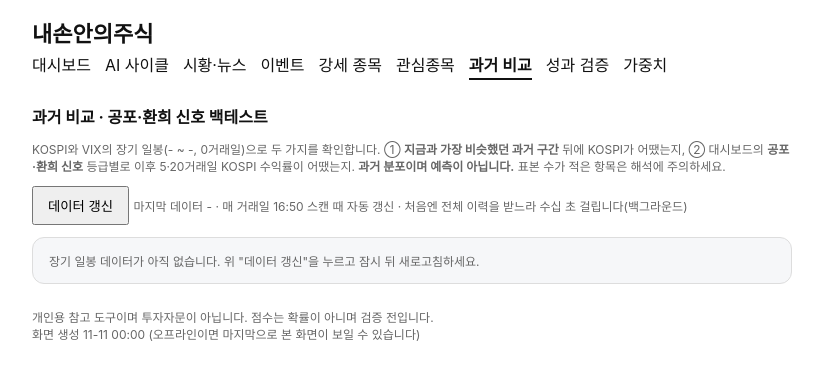
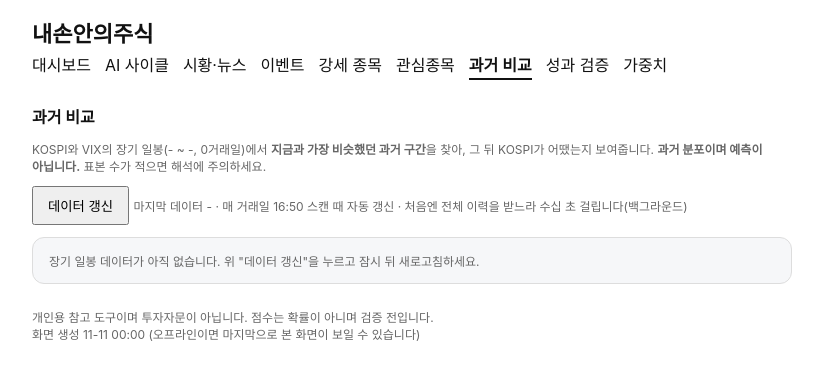
Before and after one commit to leeys4613/stockRecom, a FastAPI app: page /analog in a window 1280 px wide. Shown: the top 380 px of the page, without its empty margins (228-1051 px from the left). Run offline with FastAPI, Linux system fonts and the light colour scheme; data that the repository does not hold is empty.

Commit message:
Analog page: remove fear/greed signal backtest section (too much data); keep similar-past view
Co-Authored-By: Claude Sonnet 5.5 <noreply@anthropic.com>

```diff
--- a/analog.py
+++ b/analog.py
@@ -1,4 +1,4 @@
-"""과거 유사 국면 분석과 공포·환희 신호 백테스트 (KOSPI 지수 기준, 순수 계산).
+"""과거 유사 국면 분석 (KOSPI 지수 기준, 순수 계산).
 
 특징(앱의 공포·환희 신호와 같은 입력): VIX, VIX 10일 평균, KOSPI 10거래일 변화(%), KOSPI 10일 고점 대비(%).
 시차: 한국 장 마감 시점에는 직전 미국 장 마감 VIX 만 알 수 있으므로, KOSPI 날짜보다 "이전" 날짜의 VIX 를 쓴다(미래 정보 차단).
@@ -8,10 +8,8 @@ import math
 import statistics
 
 import config
-from scoring import sentiment
 
 TREND = config.TREND_DAYS
-LEVELS = [("extreme_fear", "공포 과열"), ("fear", "공포"), ("neutral", "보통"), ("greed", "낙관"), ("extreme_greed", "환희 과열")]
 HORIZONS = (5, 20)
 
 
@@ -35,8 +33,6 @@ def build_rows(ks, vix, start=None):
         row = dict(i=i, date=d, vix=v, vixavg=vavg, k10=k10, kdd=kdd, close=c)
         for h in HORIZONS:
             row[f"f{h}"] = (closes[i + h] / c - 1) * 100 if i + h < len(closes) else None
-        sig = sentiment.assess(vix=v, vix_avg=vavg, kospi_10d=k10, kospi_dd=kdd)
-        row["level"], row["net"] = (sig["level"], sig["net"]) if sig else (None, None)
         rows.append(row)
     return rows
 
@@ -80,30 +76,6 @@ def verdict(d, base):
     return dict(label="평소와 비슷", cls="none", diff=diff)
 
 
-def _episodes(rows, sep=None):
-    """같은 신호가 sep 거래일 이내로 이어지면 한 에피소드. 각 에피소드의 첫 날 행을 돌려준다."""
-    sep = sep or config.ANALOG_SEP_DAYS
-    out, last_i = [], None
-    for r in rows:
-        if last_i is None or r["i"] - last_i > sep:
-            out.append(r)
-        last_i = r["i"]
-    return out
-
-
-def backtest(rows):
-    """신호 등급별 이후 수익률. all=해당 등급인 모든 날(겹침 있음), ep=에피소드 첫 날(신호가 처음 켜진 날). 기준선=전체 날."""
-    res = []
-    for lvl, label in LEVELS:
-        sel = [r for r in rows if r["level"] == lvl]
-        ep = _episodes(sel)
-        res.append(dict(level=lvl, label=label, days=len(sel), episodes=len(ep),
-                        all={h: dist([r[f"f{h}"] for r in sel]) for h in HORIZONS},
-                        ep={h: dist([r[f"f{h}"] for r in ep]) for h in HORIZONS}))
-    base = {h: dist([r[f"f{h}"] for r in rows]) for h in HORIZONS}
-    return res, base
-
-
 def nearest(rows, current, k=None, sep=None):
     """현재 특징(vix, vixavg, k10, kdd)과 가장 가까운 과거 날들(서로 sep 거래일 이상 떨어진 k 개)."""
     k = k or config.ANALOG_K
--- a/main.py
+++ b/main.py
@@ -123,12 +123,10 @@ def analog_page(request: Request):
         ks, vx = history.load(conn, "KOSPI"), history.load(conn, "VIX")
         live = {r["key"]: r["value"] for r in macro.latest(conn) if r["freshness"] == "fresh" and r["value"] is not None}
     rows = analog.build_rows(ks, vx) if ks and vx else []
-    ctx = dict(active="analog", ready=bool(rows), sep=config.ANALOG_SEP_DAYS, gap=analog.VERDICT_GAP,
+    ctx = dict(active="analog", ready=bool(rows), sep=config.ANALOG_SEP_DAYS,
                span=dict(start=rows[0]["date"] if rows else "-", end=ks[-1][0] if ks else "-", n=len(rows)))
     if rows:
-        bt, base = analog.backtest(rows)
-        for r in bt:       # 쉬운 말 요약용: 첫 신호일 기준 판정(일주일/한 달)
-            r["v"] = {h: analog.verdict(r["ep"][h], base[h]) for h in analog.HORIZONS}
+        base = {h: analog.dist([r[f"f{h}"] for r in rows]) for h in analog.HORIZONS}       # 평소(모든 날) 기준선
         keys = ("VIX", "VIXAVG", "KOSPI10D", "KOSPIDD")
         if all(k in live for k in keys):
             cur = dict(vix=live["VIX"], vixavg=live["VIXAVG"], k10=live["KOSPI10D"], kdd=live["KOSPIDD"])
@@ -140,7 +138,7 @@ def analog_page(request: Request):
         pool = [r for r in rows if r["i"] < rows[-1]["i"] - config.ANALOG_SEP_DAYS]      # 지금과 겹치는 최근 구간은 제외
         near, near_sum = analog.nearest(pool, cur)
         near_v = {h: analog.verdict(near_sum[h], base[h]) for h in analog.HORIZONS}
-        ctx.update(bt=bt, base=base, cur=cur, cur_src=cur_src, cur_label=sig["label"] if sig else "판단 불가", near=near, near_sum=near_sum, near_v=near_v)
+        ctx.update(base=base, cur=cur, cur_src=cur_src, cur_label=sig["label"] if sig else "판단 불가", near=near, near_sum=near_sum, near_v=near_v)
     return templates.TemplateResponse(request, "analog.html", ctx)
 
 
--- a/templates/analog.html
+++ b/templates/analog.html
@@ -1,9 +1,8 @@
 {% extends "base.html" %}
 {% block content %}
-<h2>과거 비교 · 공포·환희 신호 백테스트</h2>
-<p class="mut">KOSPI와 VIX의 장기 일봉({{ span.start }} ~ {{ span.end }}, {{ span.n }}거래일)으로 두 가지를 확인합니다.
-  ① <b>지금과 가장 비슷했던 과거 구간</b> 뒤에 KOSPI가 어땠는지, ② 대시보드의 <b>공포·환희 신호</b> 등급별로 이후 5·20거래일 KOSPI 수익률이 어땠는지.
-  <b>과거 분포이며 예측이 아닙니다.</b> 표본 수가 적은 항목은 해석에 주의하세요.</p>
+<h2>과거 비교</h2>
+<p class="mut">KOSPI와 VIX의 장기 일봉({{ span.start }} ~ {{ span.end }}, {{ span.n }}거래일)에서 <b>지금과 가장 비슷했던 과거 구간</b>을 찾아, 그 뒤 KOSPI가 어땠는지 보여줍니다.
+  <b>과거 분포이며 예측이 아닙니다.</b> 표본 수가 적으면 해석에 주의하세요.</p>
 
 <form method="post" action="/analog/refresh" style="margin:10px 0">
   <button type="submit">데이터 갱신</button>
@@ -66,49 +65,8 @@
   </div>
 </section>
 
-<section id="backtest">
-  <h2>공포·환희 신호는 과거에 쓸모가 있었나</h2>
-  <p class="mut">대시보드의 공포·환희 신호(공포 과열·공포·보통·낙관·환희 과열)가 <b>처음 켜진 날</b>을 과거에서 모두 찾아, 그 뒤 KOSPI가 어땠는지 모았습니다.
-    평소(아무 날이나 골랐을 때)보다 <b>{{ "{:.0f}".format(gap) }}%p 이상 차이</b>가 나야 "좋았음/나빴음"으로 표시하고, 비슷하면 "평소와 비슷"입니다.</p>
-
-  <div class="card" id="bt-glance">
-    <b>한눈에 보기</b>
-    <ul class="lines">
-    {% for r in bt %}
-      <li><b>{{ r.label }}</b> <span class="mut">({{ r.episodes }}번)</span> —
-        일주일 뒤 <span class="badge {{ r.v[5].cls }}">{{ r.v[5].label }}</span>
-        한 달 뒤 <span class="badge {{ r.v[20].cls }}">{{ r.v[20].label }}</span></li>
-    {% endfor %}
-    </ul>
-    <div class="mut">평소 기준: 일주일 뒤 {{ "{:.0f}".format(base[5].up) }}%, 한 달 뒤 {{ "{:.0f}".format(base[20].up) }}%가 올라 있었음.</div>
-  </div>
-
-  {% for r in bt %}
-  <div class="card bt-card" data-level="{{ r.level }}">
-    <div><b>{{ r.label }}</b>
-      <span class="mut">· {{ {'extreme_fear': 'VIX가 매우 높고 KOSPI가 많이 빠진 상태', 'fear': 'VIX가 높거나 KOSPI가 빠진 상태', 'neutral': '특별한 공포·환희 없음', 'greed': 'VIX가 낮고 KOSPI가 오른 상태', 'extreme_greed': 'VIX가 매우 낮고 KOSPI가 급등한 상태'}[r.level] }}</span></div>
-    <div class="mut">처음 켜진 날 {{ r.episodes }}번{% if r.episodes < 30 %} · <span class="down">표본 부족(30 미만)이라 우연일 수 있음</span>{% endif %}</div>
-    {% for h, title in ((5, '일주일 뒤'), (20, '한 달 뒤')) %}{% set d = r.ep[h] %}{% set v = r.v[h] %}
-    <div class="hz">
-      {% if d.n %}
-      <div class="head"><b>{{ title }}</b><span class="badge {{ v.cls }}">{{ v.label }}</span></div>
-      <div>{{ d.n }}번 중 <b>{{ "{:.0f}".format(d.up) }}%</b>가 올라 있었음 <span class="mut">(평소 {{ "{:.0f}".format(base[h].up) }}%)</span></div>
-      <div class="rate" aria-hidden="true"><span class="fill" style="width:{{ d.up }}%"></span><span class="base" style="left:{{ base[h].up }}%"></span></div>
-      <div class="legend mut">보통 결과 <span class="{{ 'up' if d.median >= 0 else 'down' }}">{{ "{:+.1f}".format(d.median) }}%</span> · 나빴던 경우(10번 중 1번) {{ "{:+.1f}".format(d.p10) }}% 이하</div>
-      {% else %}<div class="head"><b>{{ title }}</b><span class="badge none">표본 없음</span></div>{% endif %}
-    </div>
-    {% endfor %}
-    <details style="margin-top:8px"><summary class="mut" style="cursor:pointer">그 등급이었던 모든 날로 보면 (겹치는 구간 포함)</summary>
-      <div class="mut" style="margin-top:4px">총 {{ r.days }}일 ·
-        {% for h, title in ((5, '일주일 뒤'), (20, '한 달 뒤')) %}{% set d = r.all[h] %}{% if d.n %}{{ title }}: {{ "{:.0f}".format(d.up) }}%가 올라 있었음, 보통 {{ "{:+.1f}".format(d.median) }}%{% if not loop.last %} · {% endif %}{% endif %}{% endfor %}
-        <br>연속된 날이 여러 번 세어져 표본이 부풀려 보일 수 있습니다.</div>
-    </details>
-  </div>
-  {% endfor %}
-</section>
-
 <p class="mut" id="analog-caveats"><b>읽을 때 주의</b> · 과거에 그랬다고 앞으로도 그렇다는 보장은 없습니다. · 신호가 켜진 횟수(표본)가 적으면 우연일 수 있습니다. ·
   KOSPI 지수 수익률이며 개별 종목이 아닙니다. 비용·세금은 반영하지 않았습니다. · 그날 종가 진입을 가정했고, VIX는 한국 장 마감 때 알 수 있는 직전 미국 종가를 썼습니다. ·
-  신호 임계값(VIX 25/30 등)은 제가 정한 어림값입니다. 이 표는 그 값이 과거에 의미가 있었는지 보는 용도이며 임계값을 이 데이터에 맞춰 조정하면 과적합이 됩니다. · 투자 권유가 아닙니다.</p>
+  투자 권유가 아닙니다.</p>
 {% endif %}
 {% endblock %}
--- a/templates/index.html
+++ b/templates/index.html
@@ -57,7 +57,7 @@
         <summary class="mut" style="cursor:pointer;text-align:center">공포·환희 신호 <b class="{{ 'down' if fg.net >= 3 else 'up' if fg.net <= -3 else '' }}">{{ fg.label }}</b> (역발상 참고 · 점수와 별개)</summary>
         {% if fg.factors %}<ul class="lines">{% for f in fg.factors %}<li>{{ f.text }} <span class="mut">→ {{ ' 공포 쪽' if f.points > 0 else '환희 쪽' }} {{ "{:+d}".format(f.points) }}</span></li>{% endfor %}</ul>
         {% else %}<div class="mut" style="margin-top:6px">공포·환희 어느 쪽 조건에도 해당하지 않는 보통 구간입니다.</div>{% endif %}
-        <div class="mut" style="margin-top:6px"><a href="/analog" style="color:inherit">과거 데이터로 이 신호가 의미 있었는지 보기 →</a></div>
+        <div class="mut" style="margin-top:6px"><a href="/analog" style="color:inherit">지금과 비슷했던 과거 보기 →</a></div>
         <div class="mut" style="margin-top:6px">합계 {{ "{:+d}".format(fg.net) }} (공포 +, 환희 −). +3 이상 공포, +5 이상 공포 과열, -3 이하 낙관, -5 이하 환희 과열.
           매수 가능성 점수는 추세를 따라가 공포 구간에서 낮게 나오므로, "공포에 사고 환희에 판다"는 관점을 따로 볼 수 있게 한 보조 신호입니다.
           임계값은 경험적 어림값이며 <b>아직 검증되지 않았고</b> 투자 권유가 아닙니다.</div>
```
Also changed, not shown: PROGRESS.md (+1 -0 lines), tests/test_analog.py (+3 -24 lines).
